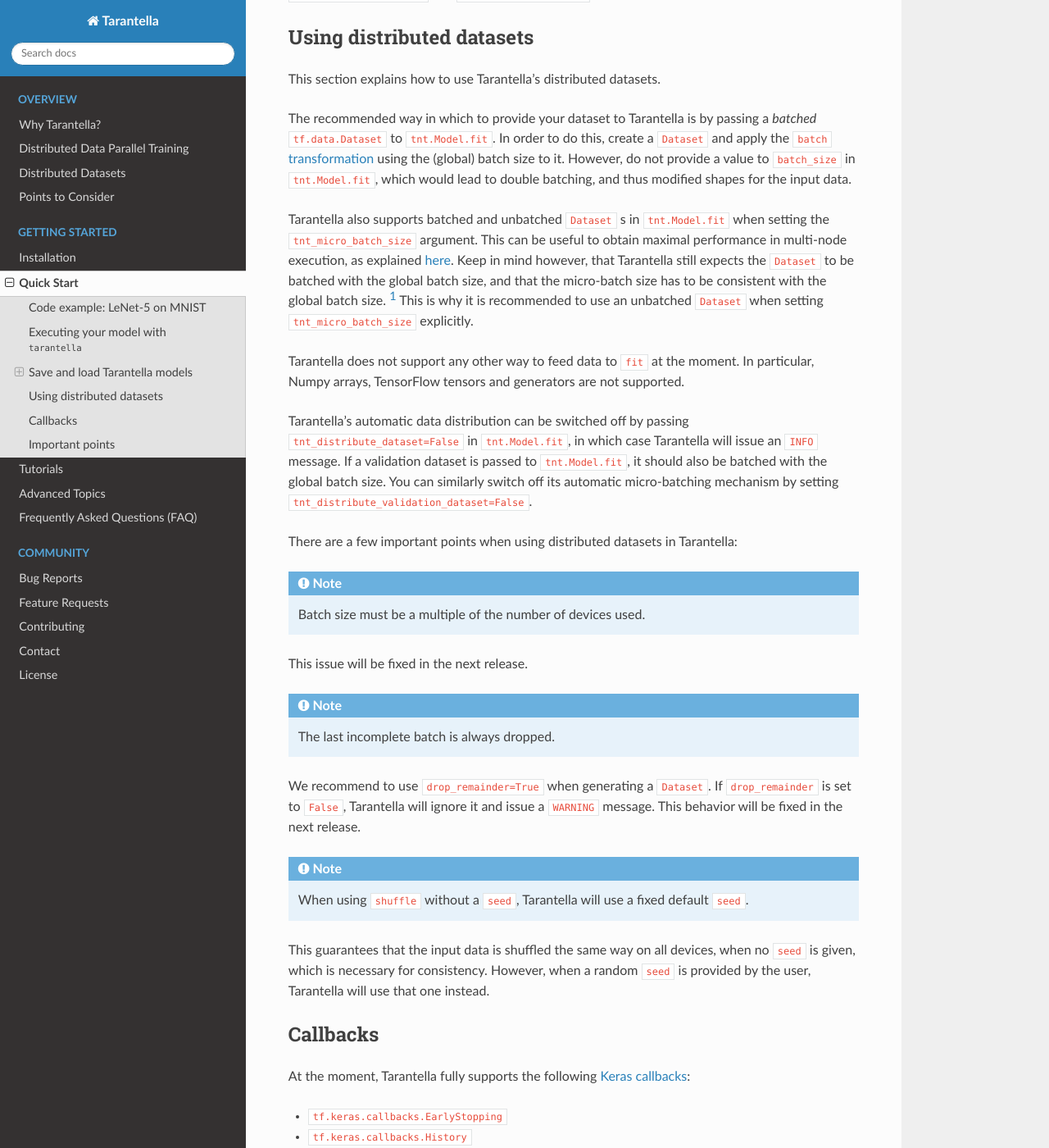
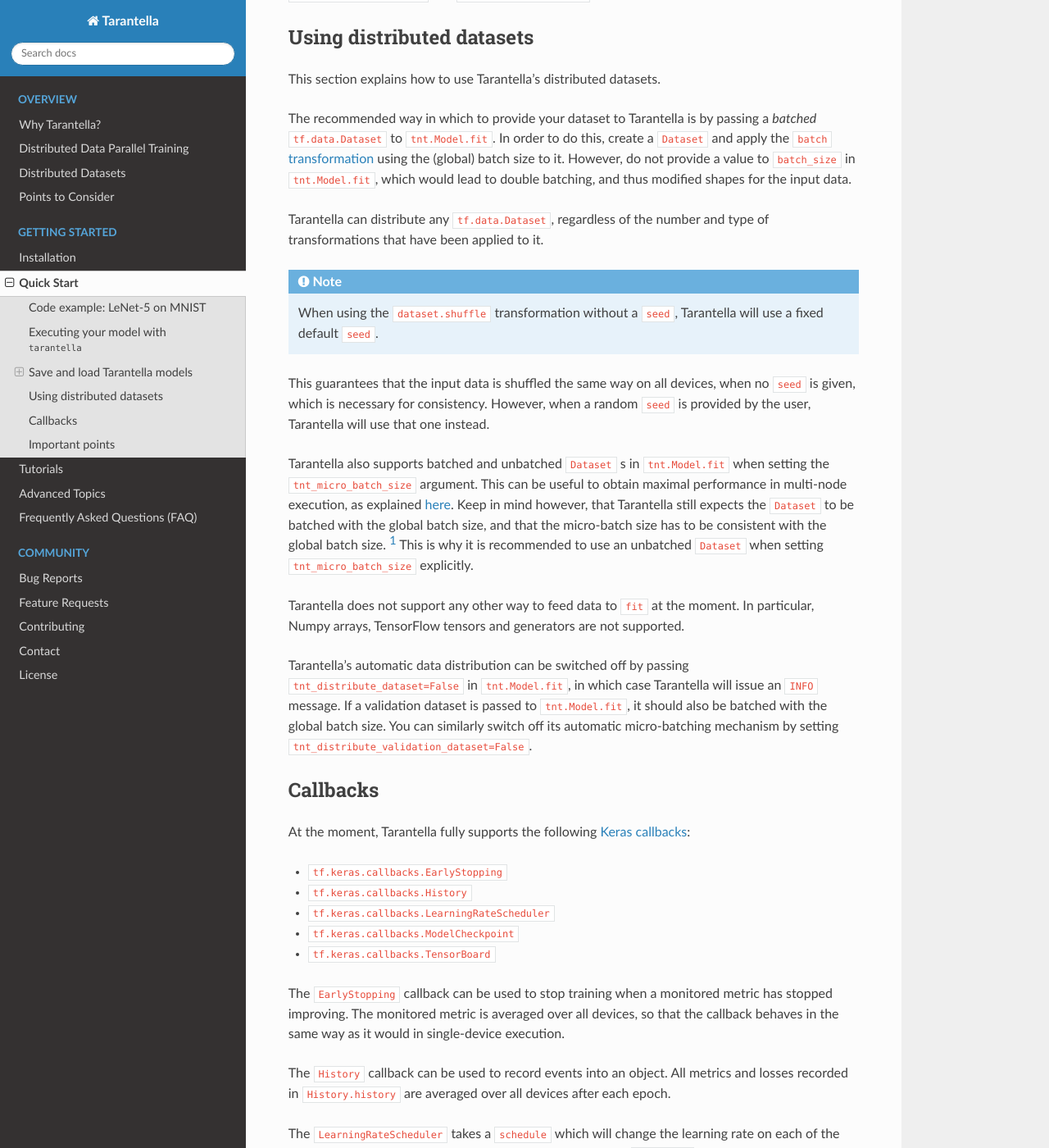
Before and after one commit to cc-hpc-itwm/tarantella, a Sphinx documentation site: the page built from docs/source/quick_start.rst, in a window 1280 px wide and 1400 px high, scrolled down 7119 px. Shown: the whole window at 82% size. Built offline with Sphinx 7.4.7 and the Read the Docs theme 2.0.0, drawn with Linux system fonts in a browser that asks for light colours.

Commit message:
docs: distributed datasets: remove limitations for distributed datasets

```diff
--- a/docs/source/advanced_topics.rst
+++ b/docs/source/advanced_topics.rst
@@ -165,7 +165,6 @@
 * set the random seed when using layers such as ``keras.layers.Dropout``
 * set the shuffle seeds when using ``tf.data.Dataset`` with ``shuffle(seed=seed)`` and ``list_files(seed=seed)``
 * set the ``deterministic`` parameter to ``True`` in ``Dataset`` transformations such as ``interleave`` and ``map``
-* make sure the number of samples in your datasets equal a multiple of ``batch_size``
 
 Additionally, Python-specific random generators might need to be seeded, in particular:
 * ``random.seed(seed)``
--- a/docs/source/data_parallel.rst
+++ b/docs/source/data_parallel.rst
@@ -76,7 +76,7 @@
 Tarantella automatically takes care of this through the use of distributed datasets.
 The user simply provides Tarantella with a ``tf.data.Dataset`` that is batched
 with the mini-batch size. Tarantella will then automatically distribute the input data
-by sharding the mini-batch into individual micro-batches. Sharding is done at the level
+by splitting the mini-batch into individual micro-batches. Splitting is done at the level
 of samples (as opposed to e.g., files) to ensure :ref:`reproducibility <reproducibility-label>`
 of serial results.
 
--- a/docs/source/installation.rst
+++ b/docs/source/installation.rst
@@ -39,7 +39,7 @@
 The currently supported versions are ``v1.4-1.5``, which need to be built with
 position independent flags (``-fPIC``).
 To download the required version, clone the
-`git repository <https://github.com/cc-hpc-itwm/GPI-2.git>`_
+`GPI-2 git repository <https://github.com/cc-hpc-itwm/GPI-2.git>`_
 and checkout the correct ``tag``:
 
 .. code-block:: bash
--- a/docs/source/quick_start.rst
+++ b/docs/source/quick_start.rst
@@ -350,6 +350,18 @@
 in ``tnt.Model.fit``, which would lead to double batching, and thus modified shapes
 for the input data.
 
+Tarantella can distribute any ``tf.data.Dataset``, regardless of the number and type of
+transformations that have been applied to it.
+
+.. note::
+
+     When using the ``dataset.shuffle`` transformation without a ``seed``, Tarantella
+     will use a fixed default ``seed``.
+
+This guarantees that the input data is shuffled the same way on all devices,
+when no ``seed`` is given, which is necessary for consistency.
+However, when a random ``seed`` is provided by the user, Tarantella will use that one instead.
+
 Tarantella also supports batched and unbatched ``Dataset`` s in ``tnt.Model.fit``
 when setting the ``tnt_micro_batch_size`` argument. This can be useful to obtain
 maximal performance in multi-node execution, as explained
@@ -368,30 +380,6 @@
 If a validation dataset is passed to ``tnt.Model.fit``, it should also be batched
 with the global batch size. You can similarly switch off its automatic
 micro-batching mechanism by setting ``tnt_distribute_validation_dataset=False``.
-
-There are a few important points when using distributed datasets in Tarantella:
-
-.. note::
-
-   Batch size must be a multiple of the number of devices used.
-
-This issue will be fixed in the next release.
-
-.. note::
-
-   The last incomplete batch is always dropped.
-
-We recommend to use ``drop_remainder=True`` when generating a ``Dataset``.
-If ``drop_remainder`` is set to ``False``, Tarantella will ignore it
-and issue a ``WARNING`` message. This behavior will be fixed in the next release.
-
-.. note::
-
-     When using ``shuffle`` without a ``seed``, Tarantella will use a fixed default ``seed``.
-
-This guarantees that the input data is shuffled the same way on all devices,
-when no ``seed`` is given, which is necessary for consistency.
-However, when a random ``seed`` is provided by the user, Tarantella will use that one instead.
 
 .. _callbacks-label:
 
```
